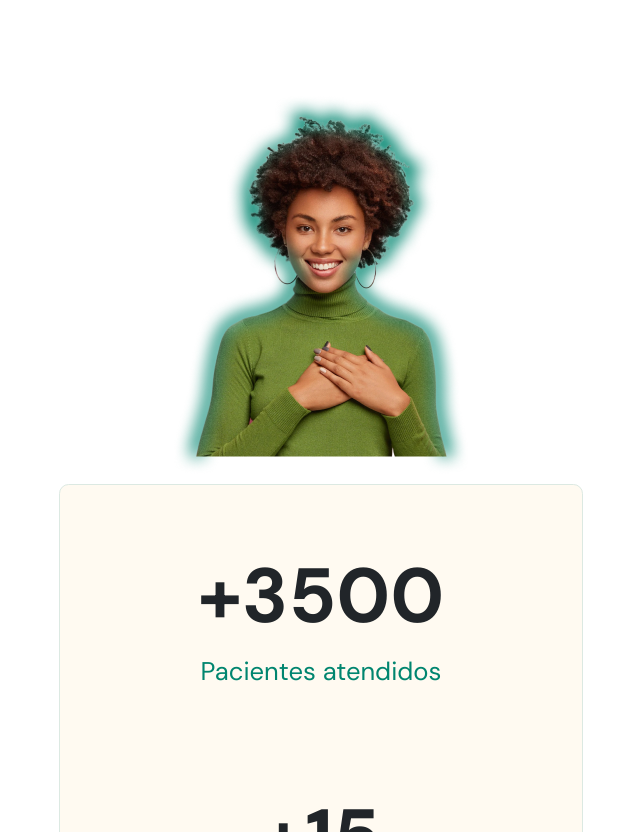
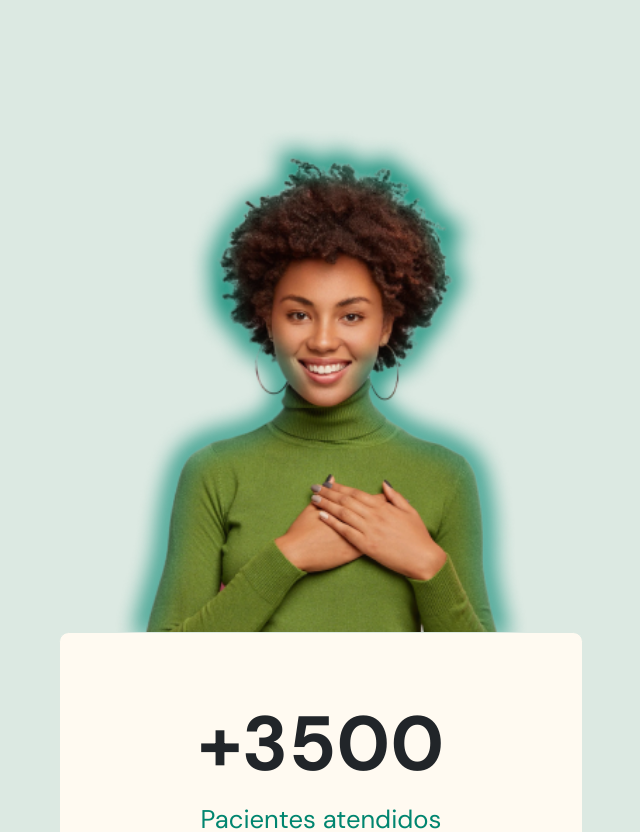
Before and after one commit to LucasFCdev/Nlw-rocketseat, a plain HTML site: page Index.html in a window 1280 px wide. Shown: the part 681-1513 px from the top of the page, without its empty margins (319-959 px from the left). Drawn offline with Linux system fonts and the light colour scheme.

Commit message:
Inserção do fundo do header

```diff
--- a/style.css
+++ b/style.css
@@ -13,6 +13,7 @@
 
     --brand-beige: #FFFAF1;
     --brand-light: #DCE9E2;
+    --brand-green-light: #DCE9E2;
 
 }
 body{
@@ -103,3 +104,21 @@ button{
     font-size: 1.6rem;
     line-height: 150%;
 }
+header img{
+    width: 26.4rem;
+    display: block;
+    margin-inline: auto;
+    object-position: 0 2rem;
+}
+header::before{
+    content: "";
+    width: 100vw;
+    height: 108rem;
+
+    display: block;
+    background-color: var(--brand-green-light);
+    position: absolute;
+    top: 0;
+    left: 0;
+    z-index: -1;
+}
```
